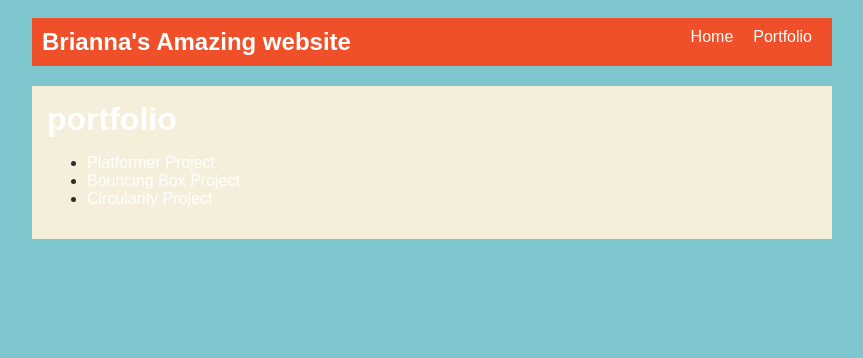
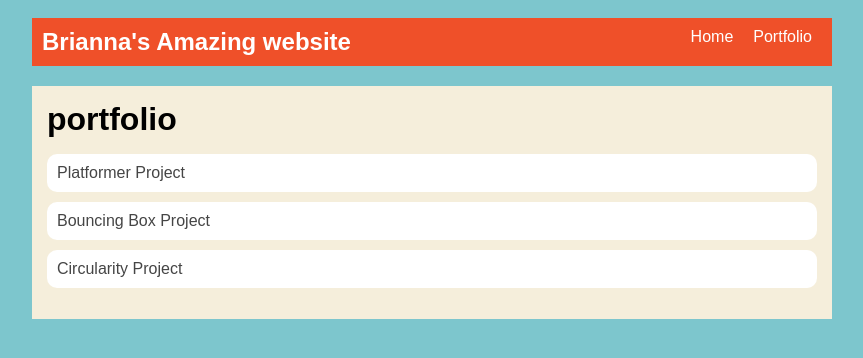
Before and after one commit to briannageorgetown8-prog/briannageorgetown8-prog.github.io, a plain HTML site: page portfolio.html in a window 1280 px wide. Shown: the whole page, without its empty margins (208-1071 px from the left). Drawn offline with Linux system fonts and the light colour scheme.

Commit message:
Finished Site

```diff
--- a/style.css
+++ b/style.css
@@ -5,12 +5,10 @@ padding: 10px;
   font-family: Arial, sans-serif;
 }
 
-
 #all-contents {
   max-width: 800px;
   margin: auto;
 }
-
 
 /* navigation menu */
 nav {
@@ -20,7 +18,6 @@ display: flex;
   padding: 10px;
 }
 
-
 h1 {
   display: flex;
   align-items: center;
@@ -29,7 +26,6 @@ flex: 1;
   margin: 0;
 }
 
-
 #nav-ul {
   list-style-type: none;
   margin: 0;
@@ -37,18 +33,15 @@ padding: 0;
   display: flex;
 }
 
-
 .nav-li {
   display: inline-block;
   padding: 0 10px;
 }
 
-
 a {
   text-decoration: none;
   color: #fff;
 }
-
 
 /* main container area beneath menu */
 main {
@@ -57,23 +50,19 @@ display: flex;
   margin-top: 20px;
 }
 
-
 .sidebar {
   margin-right: 25px;
   padding: 10px;
 }
 
-
 .sidebar-img {
   width: 200px;
 }
-
 
 .content {
   flex: 1;
   padding: 15px;
 }
-
 
 /* interests section styles */
 #interests {
@@ -82,7 +71,32 @@ padding: 8px;
   margin-top: 20px;
 }
 
-
-h2, h3 {
+h2,
+h3 {
   margin: 0px;
 }
+/* Portfolio styles */
+.content h1 {
+  color: black;
+}
+
+#portfolio {
+  list-style-type: none;
+  padding-left: 0;
+}
+
+#portfolio li {
+  background: #fff;
+  padding: 10px;
+  border-radius: 10px;
+  margin-bottom: 10px;
+}
+
+#portfolio li:hover {
+  background: #eee;
+}
+
+#portfolio a {
+  text-decoration: none;
+  color: #454545;
+}
```
Lines whose indentation alone changed are shown as unchanged.
